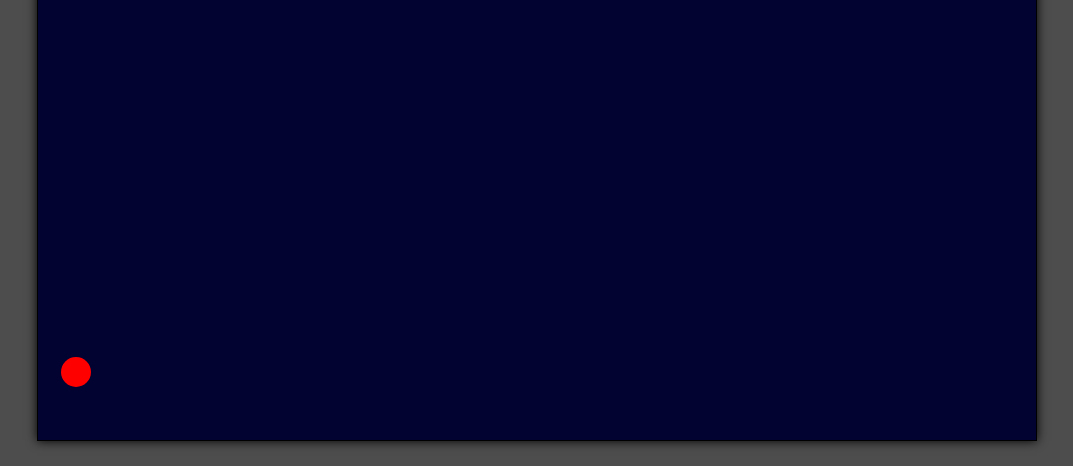
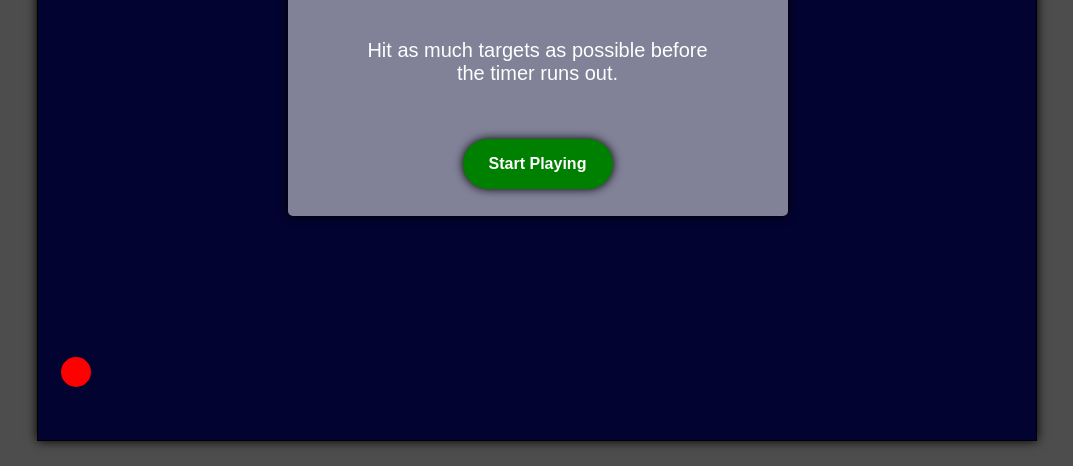
Before and after one commit to BrandonSteffan/AimTrainer, a plain HTML site: page index.html in a window 1280 px wide. Shown: the part 334-800 px from the top of the page, without its empty margins (103-1176 px from the left). Drawn offline with Linux system fonts and the light colour scheme.

Commit message:
added start visuals

```diff
--- a/index.html
+++ b/index.html
@@ -12,10 +12,17 @@
             <p class="fScore">
                 Final Score : <span class="score3"></span>
             </p>
-            <button class="retry">Play Again</button>
+            <button class="retry">PLAY AGAIN</button>
+        </section>
+        <section class="start">
+            <h1>Aim Trainer</h1>
+            <p class="startM">
+                Hit as much targets as possible before the timer runs out.
+            </p>
+            <button class="startB">Start Playing</button>
         </section>
         <p class="score1"><span class="sSpan">Score: </span><span class="score2">0</span></p>
-        <p class="timer1">Timer: <span class="timer">0</span></p>
+        <p class="timer1">Timer: <span class="timer"></span></p>
         <button class="target"></button>
     </section>
     <script src="script/script.js"></script>
--- a/script/script.js
+++ b/script/script.js
@@ -76,6 +76,7 @@ function hit(){
     scoreS2.innerHTML = score;
     currentDiff-=0.01;
     scoreMult += 0.1;
+    target.style.display = "none";
     //clearTimeout(currentTimeId);
     //nextMove(difficulty);
     //move();
--- a/style/style.scss
+++ b/style/style.scss
@@ -10,6 +10,7 @@ body{
     justify-content: center;
     height: 100vh;
     font-family: Arial, Helvetica, sans-serif;
+    user-select: none;
 }
 
 .gamearea{
@@ -85,3 +86,42 @@ body{
         }
     }
 }
+
+.start{
+    width: 500px;
+    height: 300px;
+    position: absolute;
+    background-color: rgba(255, 255, 255, 0.5);
+    top: 30%;
+    left: 25%;
+    display: flex;
+    flex-direction: column;
+    justify-content: space-around;
+    align-items: center;
+    box-shadow: 0 0 10px black;
+    border-radius: 5px;
+    h1{
+        font-size: 36px;
+        color: #fefefe;
+    }
+    .startM{
+        width: 70%;
+        text-align: center;
+        font-size: 20px;
+        color: #fefefe;
+    }
+    .startB{
+        width: 150px;
+        height: 50px;
+        color: #fefefe;
+        font-size: 1em;
+        font-weight: bolder;
+        background-color: green;
+        border: none;
+        border-radius: 50px;
+        box-shadow: 0 0 10px black;
+        &:hover{
+            cursor: pointer;
+        }
+    }
+}
```
Also changed, not shown: style/style.css, 1 other file.
